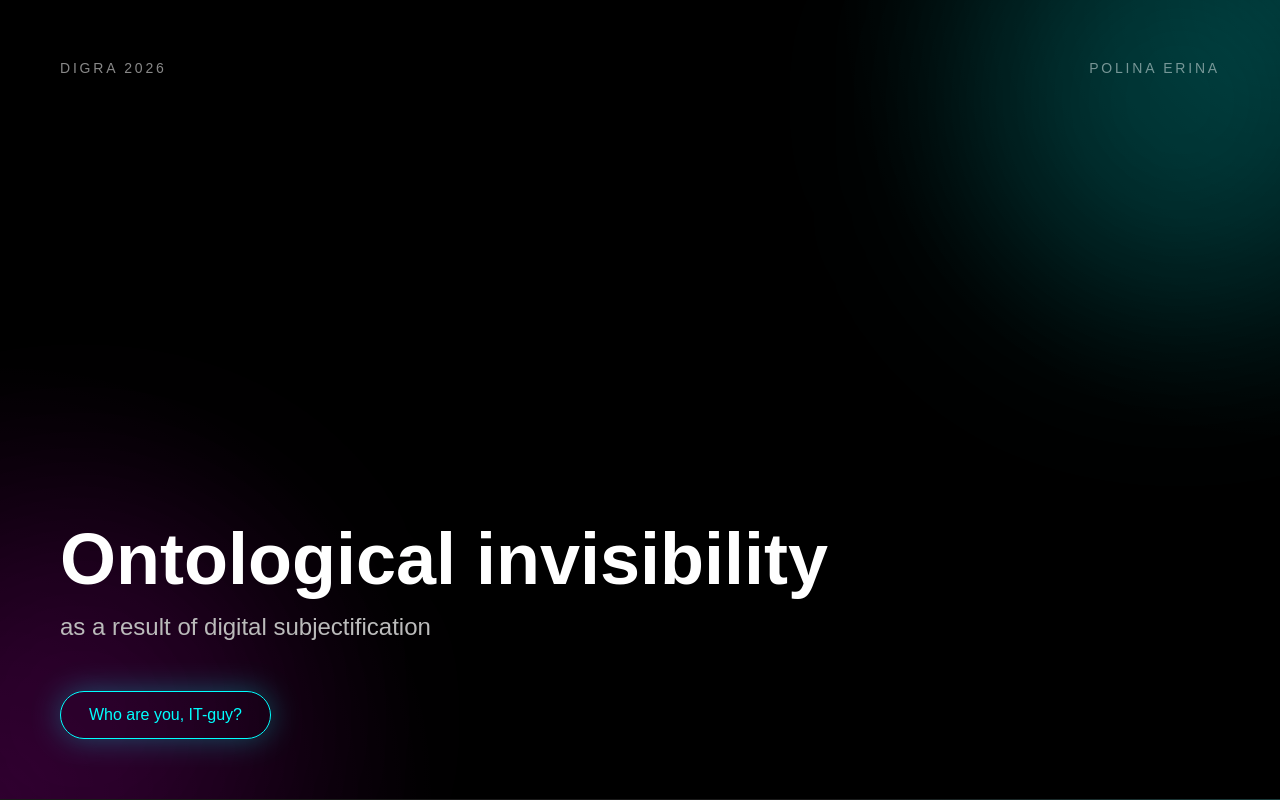
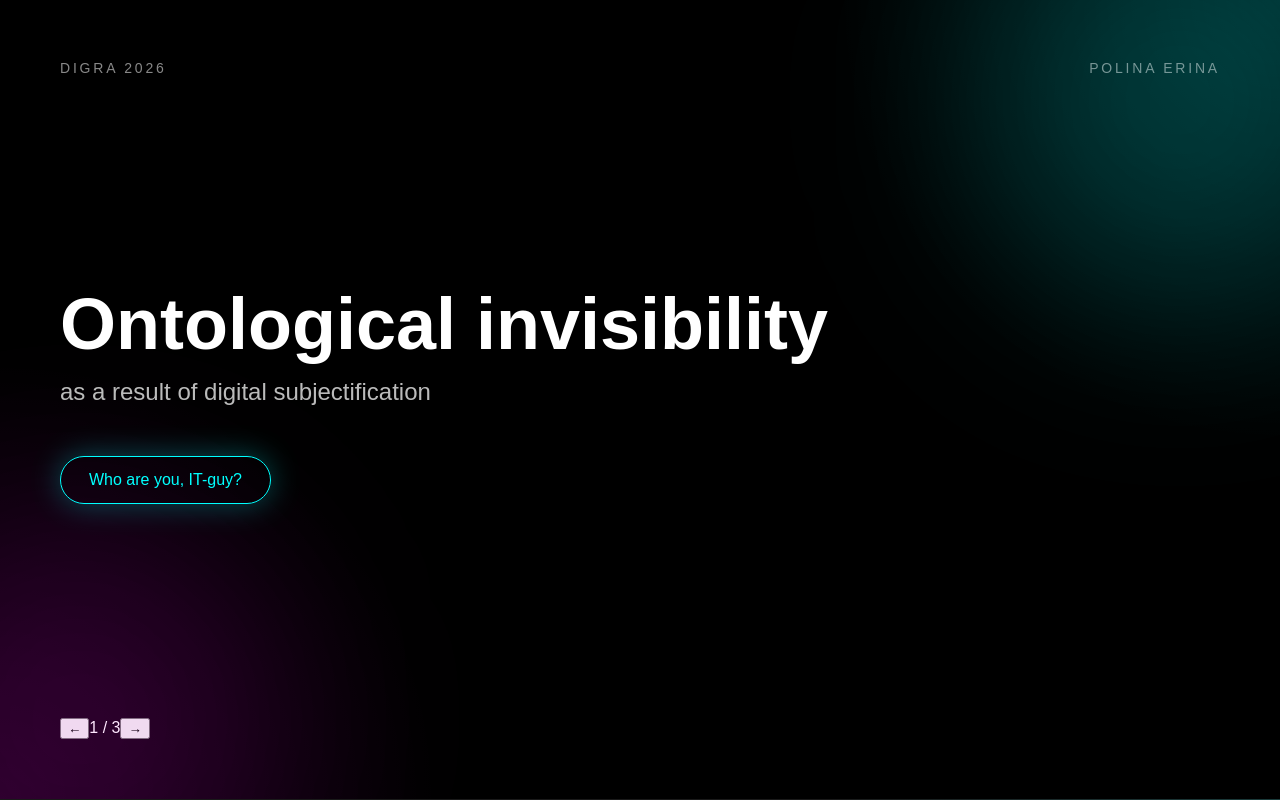
Before and after one commit to fk65hf8z6h/digra-presentation, a React (Vite) app: page / in a window 1280 px wide. Shown: the top 800 px of the page. Built offline with nearby package versions, Linux system fonts and the light colour scheme; the HTML template or start-up script is replaced by a standard one.

Commit message:
Update App.jsx

```diff
--- a/src/App.jsx
+++ b/src/App.jsx
@@ -1,3 +1,5 @@
+import { useEffect, useState } from "react";
+
 export default function App() {
   const slides = [
     {
@@ -20,10 +22,26 @@ export default function App() {
     }
   ];
 
+  const [current, setCurrent] = useState(0);
+
+  const next = () => setCurrent((s) => Math.min(s + 1, slides.length - 1));
+  const prev = () => setCurrent((s) => Math.max(s - 1, 0));
+
+  useEffect(() => {
+    const handleKey = (e) => {
+      if (e.key === "ArrowRight" || e.key === " " || e.key === "PageDown") next();
+      if (e.key === "ArrowLeft" || e.key === "PageUp") prev();
+    };
+
+    window.addEventListener("keydown", handleKey);
+    return () => window.removeEventListener("keydown", handleKey);
+  }, []);
+
+  const slide = slides[current];
+
   return (
     <div className="presentation">
-      {slides.map((slide, index) => (
-        <section className="slide" key={index}>
+      <section className="slide" key={current}>
         <div className="glow glow1"></div>
         <div className="glow glow2"></div>
 
@@ -35,19 +53,11 @@ export default function App() {
         <div className="content">
           <h1>{slide.title}</h1>
 
-            {slide.subtitle && (
-              <h2>{slide.subtitle}</h2>
-            )}
+          {slide.subtitle && <h2>{slide.subtitle}</h2>}
 
-            {slide.accent && (
-              <div className="accent">
-                {slide.accent}
-              </div>
-            )}
+          {slide.accent && <div className="accent">{slide.accent}</div>}
 
-            {slide.text && (
-              <p>{slide.text}</p>
-            )}
+          {slide.text && <p>{slide.text}</p>}
 
           {slide.bullets && (
             <ul>
@@ -57,8 +67,13 @@ export default function App() {
             </ul>
           )}
         </div>
+
+        <div className="footer">
+          <button onClick={prev}>←</button>
+          <span>{current + 1} / {slides.length}</span>
+          <button onClick={next}>→</button>
+        </div>
       </section>
-      ))}
     </div>
   );
 }
```
Lines whose indentation alone changed are shown as unchanged.
